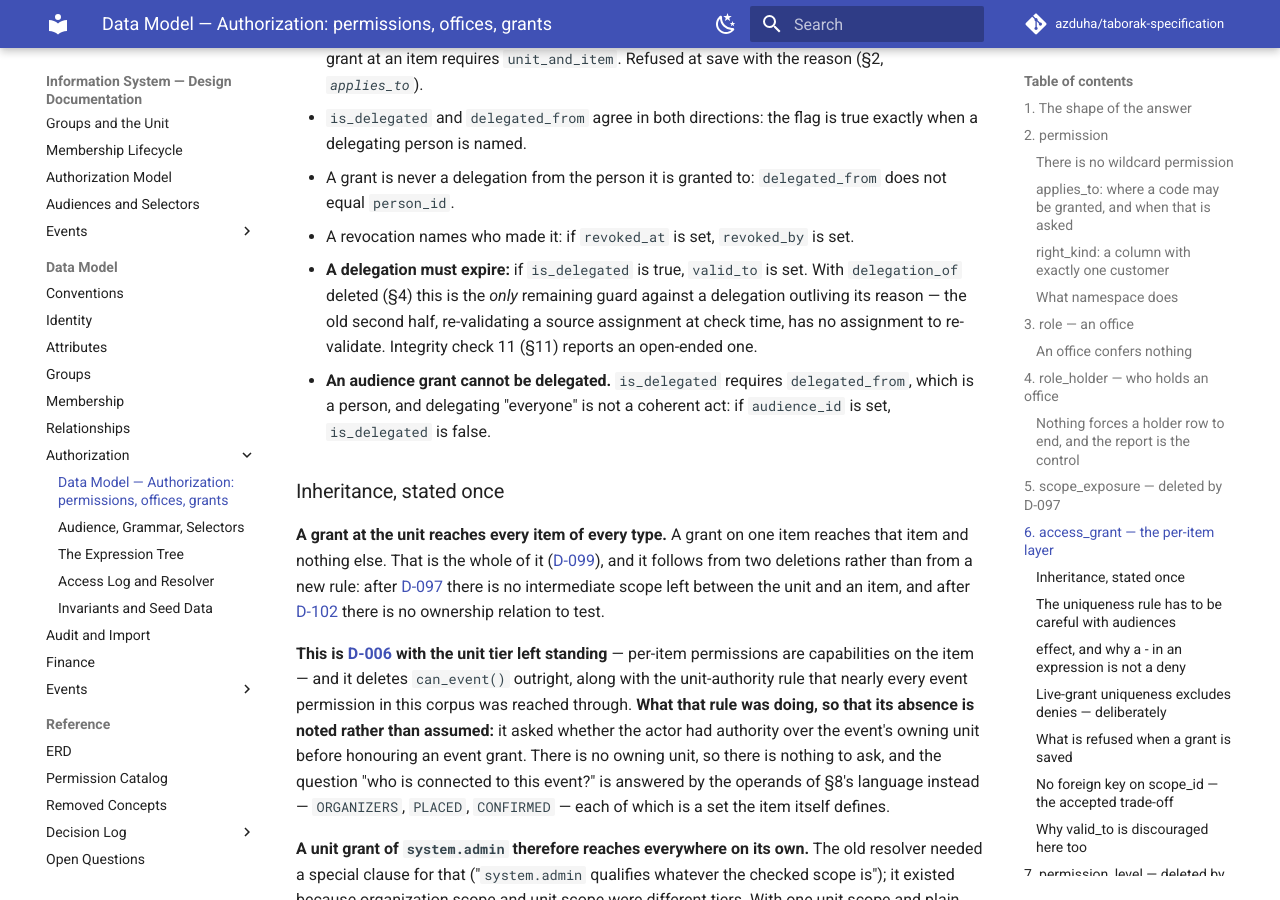
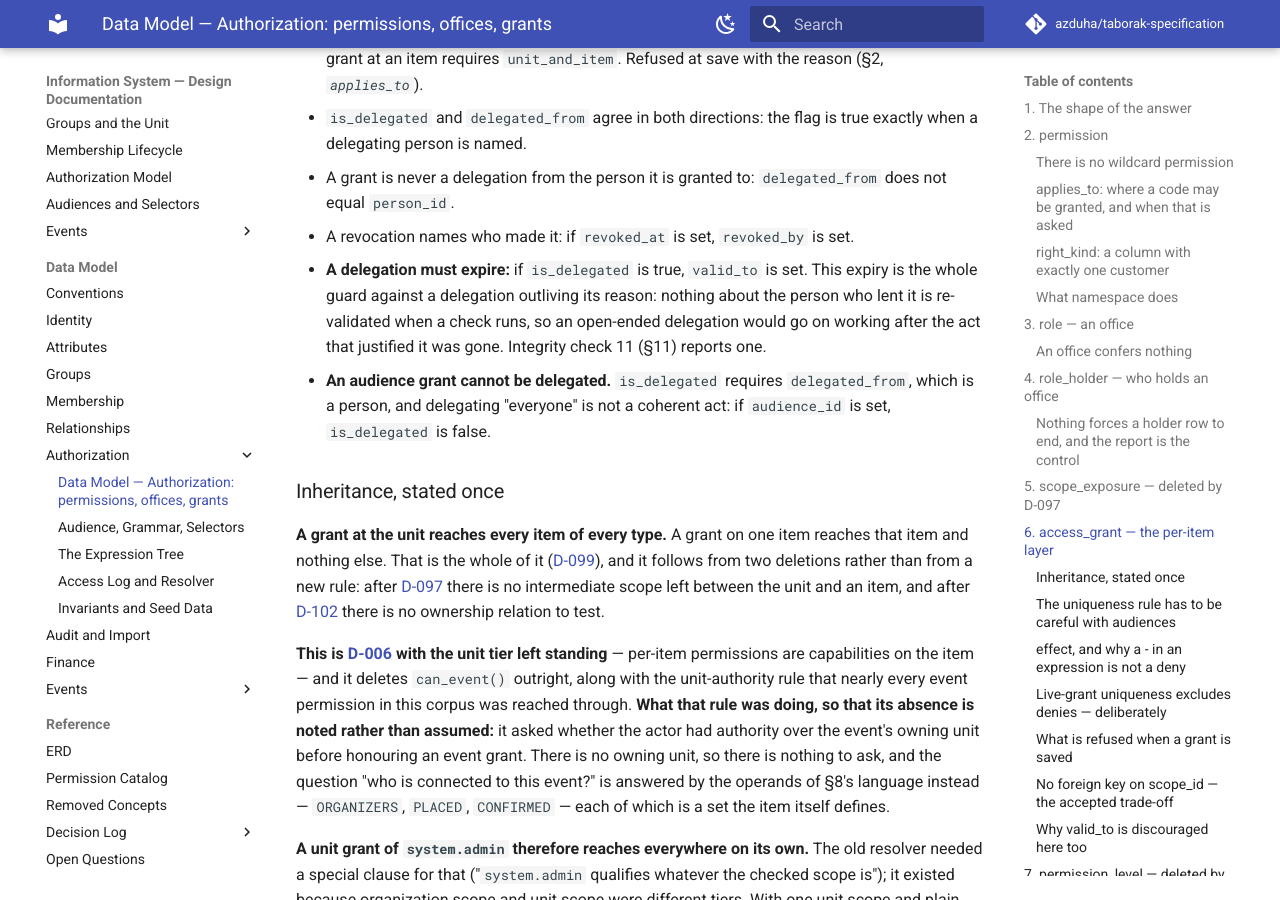
Before and after one commit to azduha/taborak-specification, an MkDocs documentation site: the page built from docs/data-model/05-authorization.md, in a window 1280 px wide and 900 px high, scrolled down 16435 px. Built offline with MkDocs 1.6.1 and Material for MkDocs 9.7.7, drawn with Linux system fonts in a browser that asks for light colours; comment, search, counter and statistics services are not loaded.

Commit message:
Index the four names that left without a decision naming them
requires_scope, delegation_of, unit:<id>:participants and guardians_of were live
in an earlier draft of the spec and appear in none of the pages now, so a reader
who knew one had nothing to find. Three of the four went out under a ruling that
never listed them, so their rows say that plainly instead of carrying an invented
D-number; guardians_of joins the GUARDIANS row, whose decision does name it.

The delegation bullet in data-model/05 no longer names delegation_of: the guard it
describes is stated on its own terms, and the appendix carries the dead name.

Co-Authored-By: Claude Code <noreply@anthropic.com>

```diff
--- a/docs/data-model/05-authorization.md
+++ b/docs/data-model/05-authorization.md
@@ -565,10 +565,10 @@ D-099's lists of what is seeded, and §13 records it as one.
 - A grant is never a delegation from the person it is granted to: `delegated_from` does not
   equal `person_id`.
 - A revocation names who made it: if `revoked_at` is set, `revoked_by` is set.
-- **A delegation must expire:** if `is_delegated` is true, `valid_to` is set. With `delegation_of`
-  deleted (§4) this is the *only* remaining guard against a delegation outliving its reason — the
-  old second half, re-validating a source assignment at check time, has no assignment to
-  re-validate. Integrity check 11 (§11) reports an open-ended one.
+- **A delegation must expire:** if `is_delegated` is true, `valid_to` is set. This expiry is the whole
+  guard against a delegation outliving its reason: nothing about the person who lent it is
+  re-validated when a check runs, so an open-ended delegation would go on working after the act that
+  justified it was gone. Integrity check 11 (§11) reports one.
 - **An audience grant cannot be delegated.** `is_delegated` requires `delegated_from`, which is a
   person, and delegating "everyone" is not a coherent act: if `audience_id` is set, `is_delegated`
   is false.
```
Also changed, not shown: docs/appendix/removed-concepts.md (+4 -1 lines).
